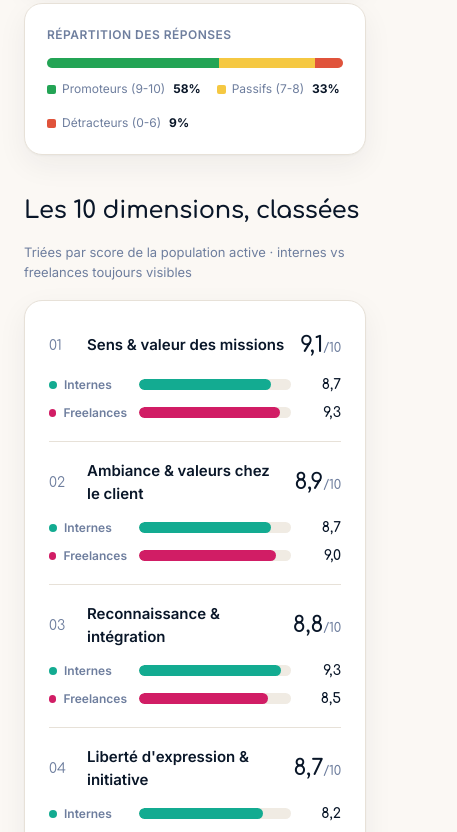
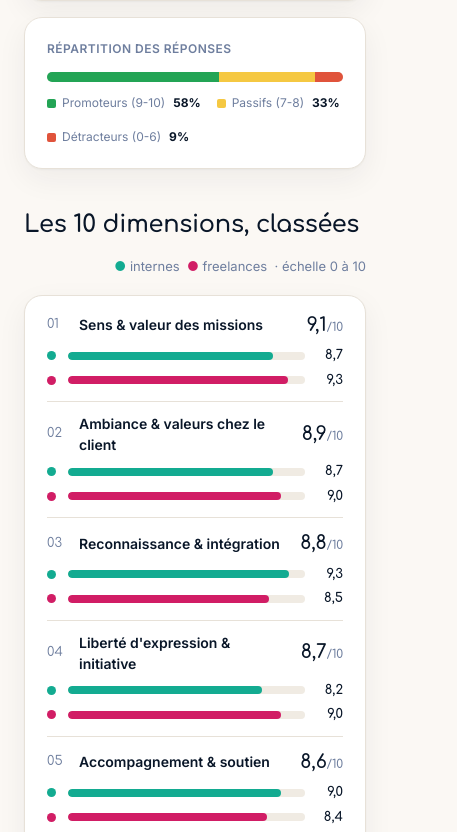
Before and after one commit to atheenais/chrysapulse, a plain HTML site: page index.html in a window 390 px wide. Shown: the part 1168-2000 px from the top of the page, 457 px wide, since content can reach past the window. Drawn offline with Linux system fonts and the light colour scheme.

Commit message:
Logo centré, dimensions compactes et responsive mobile
- Logo d'en-tête centré.
- « 10 dimensions classées » : format compact (pastilles + légende unique,
  barres fines, espacements resserrés) ; ~35% de hauteur en moins.
- Responsive mobile : contrôles empilés (label au-dessus, sélecteur et boutons
  pleine largeur), suppression du débordement horizontal du sélecteur de population.

Co-Authored-By: Claude Opus 4.8 <noreply@anthropic.com>

```diff
--- a/index.html
+++ b/index.html
@@ -25,7 +25,7 @@ body{font-family:'Inter',system-ui,-apple-system,sans-serif;background:var(--fon
   line-height:1.5;-webkit-font-smoothing:antialiased;padding:0 0 80px}
 .wrap{max-width:1120px;margin:0 auto;padding:0 24px}
 header{padding:48px 0 28px}
-.brand-logo{height:58px;width:auto;max-width:100%;display:block;margin-bottom:18px}
+.brand-logo{height:58px;width:auto;max-width:100%;display:block;margin:0 auto 18px}
 .eyebrow{display:inline-flex;align-items:center;gap:8px;font-size:12px;font-weight:600;
   letter-spacing:.14em;text-transform:uppercase;color:var(--corail);margin-bottom:14px}
 .eyebrow::before{content:"";width:26px;height:1.5px;background:var(--corail)}
@@ -78,26 +78,25 @@ section{padding-top:38px}
 .legend span{display:flex;align-items:center;gap:6px}
 .legend i{width:9px;height:9px;border-radius:2px;display:inline-block}
 
-.dims{background:var(--carte);border:1px solid var(--ligne);border-radius:var(--r);padding:10px 24px;box-shadow:var(--shadow)}
-.row{padding:18px 0;border-bottom:1px solid var(--ligne)}
+.dims{background:var(--carte);border:1px solid var(--ligne);border-radius:var(--r);padding:4px 22px;box-shadow:var(--shadow)}
+.row{padding:11px 0;border-bottom:1px solid var(--ligne)}
 .row:last-child{border-bottom:0}
-.row .rt{display:flex;align-items:center;gap:12px;margin-bottom:12px}
-.rank{font-family:'Comfortaa',system-ui,sans-serif;font-size:14px;color:var(--ardoise);width:26px;flex:none}
-.rname{font-weight:600;font-size:15px}
-.rcombo{margin-left:auto;font-family:'Comfortaa',system-ui,sans-serif;font-weight:600;font-size:22px;letter-spacing:-.01em}
-.rcombo .u{font-size:13px;color:var(--ardoise);font-weight:500}
-.bars{display:flex;flex-direction:column;gap:7px}
-.bar{display:grid;grid-template-columns:88px 1fr 42px;align-items:center;gap:12px}
-.bar .bl{font-size:12px;font-weight:600;color:var(--ardoise);display:flex;align-items:center;gap:7px}
-.bar .bl .dot{width:8px;height:8px;border-radius:50%}
-.bar.interne .bl .dot{background:var(--teal)}
-.bar.freelance .bl .dot{background:var(--corail)}
-.track{height:11px;background:#F0EBE3;border-radius:6px;overflow:hidden}
-.fill{display:block;height:100%;border-radius:6px;transform-origin:left center;animation:grow .7s cubic-bezier(.22,1,.36,1) both}
+.row .rt{display:flex;align-items:center;gap:10px;margin-bottom:7px}
+.rank{font-family:'Comfortaa',system-ui,sans-serif;font-size:13px;color:var(--ardoise);width:22px;flex:none}
+.rname{font-weight:600;font-size:14px}
+.rcombo{margin-left:auto;font-family:'Comfortaa',system-ui,sans-serif;font-weight:600;font-size:19px;letter-spacing:-.01em}
+.rcombo .u{font-size:12px;color:var(--ardoise);font-weight:500}
+.bars{display:flex;flex-direction:column;gap:5px}
+.bar{display:grid;grid-template-columns:13px 1fr 34px;align-items:center;gap:10px}
+.bar .dot{width:9px;height:9px;border-radius:50%}
+.bar.interne .dot{background:var(--teal)}
+.bar.freelance .dot{background:var(--corail)}
+.track{height:8px;background:#F0EBE3;border-radius:5px;overflow:hidden}
+.fill{display:block;height:100%;border-radius:5px;transform-origin:left center;animation:grow .7s cubic-bezier(.22,1,.36,1) both}
 @keyframes grow{from{transform:scaleX(0)}to{transform:scaleX(1)}}
 .bar.interne .fill{background:var(--teal)}
 .bar.freelance .fill{background:var(--corail)}
-.bar .bv{font-family:'Comfortaa',system-ui,sans-serif;font-weight:600;font-size:14px;text-align:right}
+.bar .bv{font-family:'Comfortaa',system-ui,sans-serif;font-weight:600;font-size:13px;text-align:right}
 .dimmed{opacity:.32}
 
 .enps-grid{display:grid;grid-template-columns:1fr 1fr;gap:14px}
@@ -199,9 +198,17 @@ footer .bf{font-family:'Comfortaa',system-ui,sans-serif;color:var(--encre)}
 @media(max-width:820px){
   .kpis{grid-template-columns:1fr 1fr}
   .enps-grid,.vlist,.cmp{grid-template-columns:1fr}
-  .bar{grid-template-columns:78px 1fr 38px}
+  .bar{grid-template-columns:13px 1fr 30px;gap:8px}
 }
-@media(max-width:520px){.kpis{grid-template-columns:1fr}header{padding:34px 0 18px}}
+@media(max-width:520px){
+  .kpis{grid-template-columns:1fr}
+  header{padding:34px 0 18px}
+  .controls .wrap{gap:12px}
+  .ctl-group{width:100%;flex-direction:column;align-items:stretch;gap:6px}
+  .snap-select{max-width:none}
+  .seg{width:100%}
+  .seg button{flex:1;justify-content:center;padding:9px 4px;font-size:12px;gap:4px}
+}
 @media(prefers-reduced-motion:reduce){*{transition:none!important;animation:none!important}}
 </style>
 </head>
@@ -277,7 +284,7 @@ footer .bf{font-family:'Comfortaa',system-ui,sans-serif;color:var(--encre)}
   <section class="dataSec">
     <div class="section-head">
       <h2>Les 10 dimensions, classées</h2>
-      <span class="hint">Triées par score de la population active · internes vs freelances toujours visibles</span>
+      <span class="hint"><span style="color:var(--teal)">●</span> internes &nbsp;<span style="color:var(--corail)">●</span> freelances &nbsp;· échelle 0 à 10</span>
     </div>
     <div class="dims" id="dims"></div>
   </section>
@@ -600,7 +607,7 @@ function renderDims(seg){
 function barRow(role,label,val,seg){
   if(val==null)return '';
   const dim=(seg!=='all'&&seg!==role)?'dimmed':'';
-  return `<div class="bar ${role} ${dim}"><span class="bl"><span class="dot"></span>${label}</span><span class="track"><span class="fill" style="width:${(val*10).toFixed(1)}%"></span></span><span class="bv">${fr1(val)}</span></div>`;
+  return `<div class="bar ${role} ${dim}" title="${label} : ${fr1(val)} / 10"><span class="dot"></span><span class="track"><span class="fill" style="width:${(val*10).toFixed(1)}%"></span></span><span class="bv">${fr1(val)}</span></div>`;
 }
 function renderEnps(seg){
   const rows=Q.map(q=>({q,e:qEnps(q.id,seg)})).filter(r=>r.e!=null).sort((a,b)=>b.e-a.e);
```
